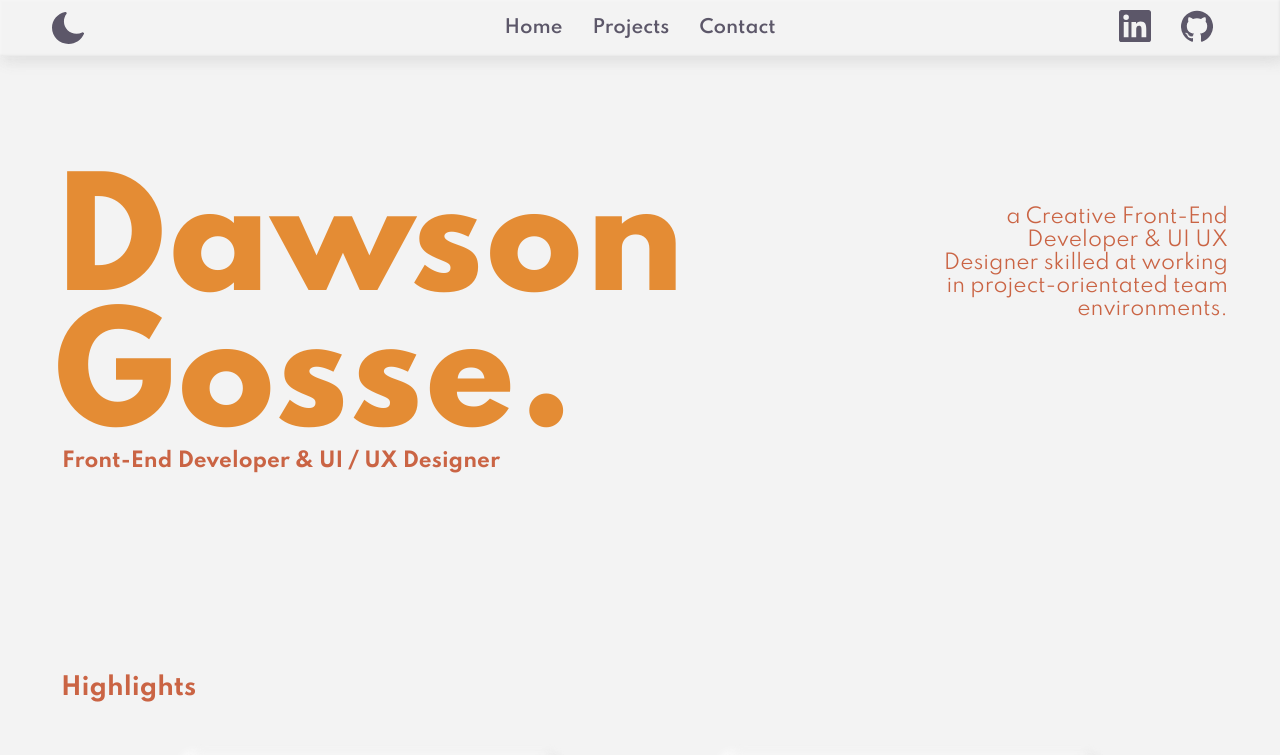
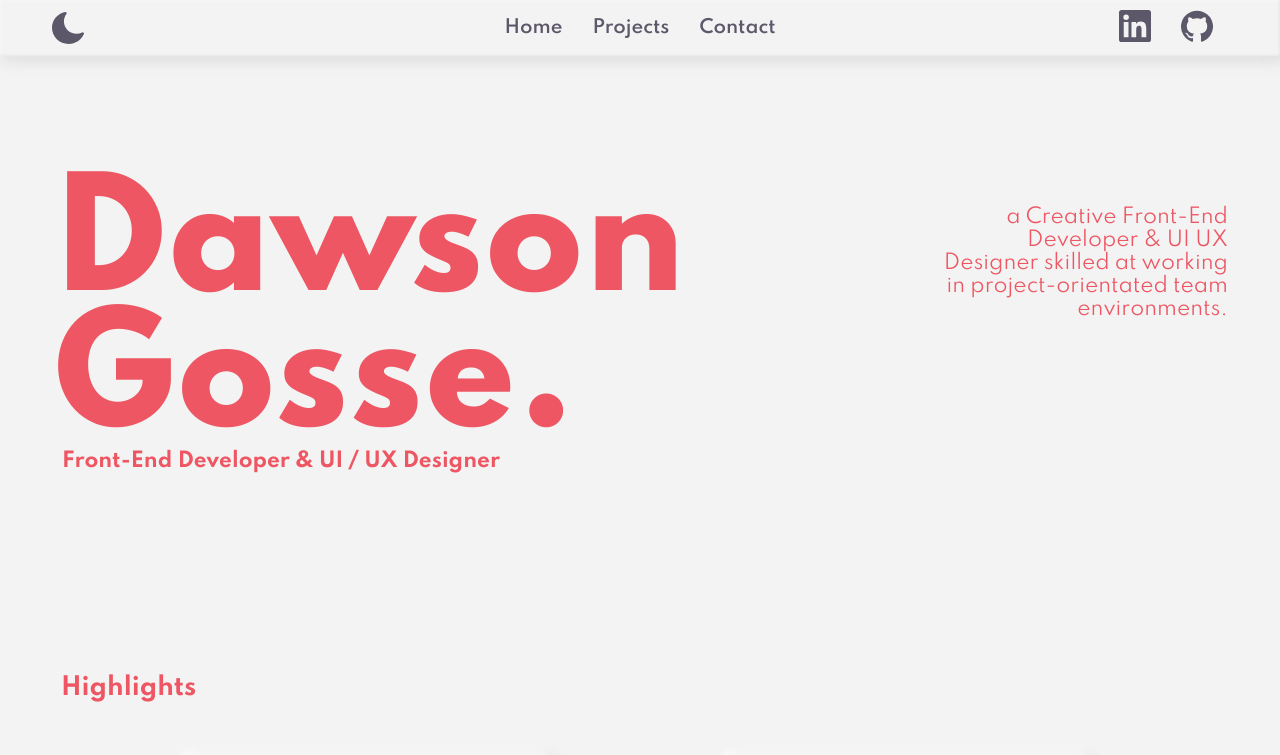
Before and after one commit to DawsonGosse/Portfolio, a Next.js app: page / in a window 1280 px wide. Shown: the top 755 px of the page. Built offline with nearby package versions, Linux system fonts and the light colour scheme.

Commit message:
V2 colors added

```diff
--- a/comps/NameTitle/index.js
+++ b/comps/NameTitle/index.js
@@ -64,7 +64,7 @@ const NameTitle = ({
     const {theme} = useTheme();
 
     return <Container>
-     <Name color={themes[theme].Title}>Dawson {"\n\r"} Gosse.</Name>
+     <Name color={themes[theme].Header}>Dawson {"\n\r"} Gosse.</Name>
         <Title color={themes[theme].Header}>Front-End Developer & UI / UX Designer </Title>
     </Container>
 }
--- a/pages/projects.js
+++ b/pages/projects.js
@@ -39,9 +39,9 @@ export default function Project() {
     <NavBar onButtonClick={()=>setTheme(theme==='dark'?'default':'dark')}></NavBar>
     <Header  color={themes[theme].Header}>Projects</Header>
     <ContentBlock>
-        <LargeCard onCardClick={()=>router.push("/../Posts/runik")} bgcolor={themes[theme].Alt}></LargeCard>
-        <LargeCardFlip img={NuanceLarge} title='Nuance' type='UX/IU Design, Front-end Development' date="Jan 2021 - May 2021" roles='Roles - Lead Front-End developer, Designer' bio='Nuance is an educational app that challenges the user to question the views on certain topics.' bgcolor={themes[theme].Header} onCardClick={()=>router.push("/../Posts/nuance")}></LargeCardFlip>
-        <LargeCard img={PostersLarge} title='Artwork' type='Graphic Design' roles='Roles - Creator' bio='Artwork, posters, & illustrations all created by me' bgcolor={themes[theme].Title} onCardClick={()=>router.push("/artwork")}></LargeCard>
+        <LargeCard onCardClick={()=>router.push("/../Posts/runik")} bgcolor={themes[theme].Header}></LargeCard>
+        <LargeCardFlip img={NuanceLarge} title='Nuance' type='UX/IU Design, Front-end Development' date="Jan 2021 - May 2021" roles='Roles - Lead Front-End developer, Designer' bio='Nuance is an educational app that challenges the user to question the views on certain topics.' bgcolor={themes[theme].Title} onCardClick={()=>router.push("/../Posts/nuance")}></LargeCardFlip>
+        <LargeCard img={PostersLarge} title='Artwork' type='Graphic Design' roles='Roles - Creator' bio='Artwork, posters, & illustrations all created by me' bgcolor={themes[theme].Alt} onCardClick={()=>router.push("/artwork")}></LargeCard>
     </ContentBlock>
     <Footer></Footer>
   </Container>
--- a/utils/variables.js
+++ b/utils/variables.js
@@ -7,11 +7,11 @@ export const themes = {
         displaySun:"none",
         displayMoon:"flex",
         cardShadow:"-5px 5px 10px rgba(219, 219, 219, 0.2), 5px -5px 10px rgba(219, 219, 219, 0.2), -5px -5px 10px rgba(255, 255, 255, 0.9), 5px 5px 13px rgba(219, 219, 219, 0.9), inset 1px 1px 2px rgba(255, 255, 255, 0.3), inset -1px -1px 2px rgba(219, 219, 219, 0.5);",
-        Highlight:"#CA6444",
+        Highlight:"#ED5662",
         AltHeader:"#F3F3F3",
-        Header:"#CA6444",
-        Title:"#E48C34",
-        Alt:"#E6A439",
+        Header:"#ED5662",
+        Title:"#ED765C",
+        Alt:"#ED9556",
 
 
     },
@@ -23,11 +23,11 @@ export const themes = {
         displaySun:"flex",
         displayMoon:"none",
         cardShadow:"-5px 5px 10px rgba(43, 41, 48, 0.2), 5px -5px 10px rgba(43, 41, 48, 0.2), -5px -5px 10px rgba(71, 69, 80, 0.9), 5px 5px 13px rgba(43, 41, 48, 0.9), inset 1px 1px 2px rgba(71, 69, 80, 0.3), inset -1px -1px 2px rgba(43, 41, 48, 0.5);",
-        Highlight:"#BB83CE",
+        Highlight:"#9853BF",
         AltHeader:"#F3F3F3",
-        Header:"#BB83CE",
-        Title:"#7F259E",
-        Alt:"#D4A9E3",
+        Header:"#9853BF",
+        Title:"#7667BF",
+        Alt:"#537ABF",
 
 
 
```
